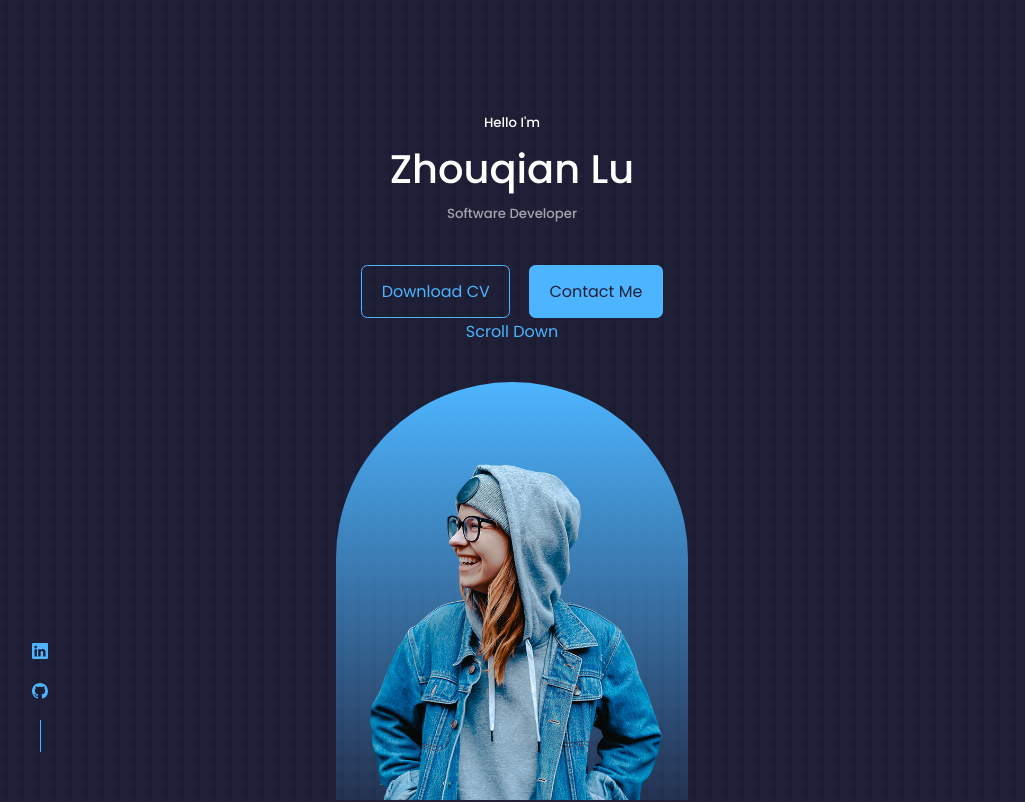
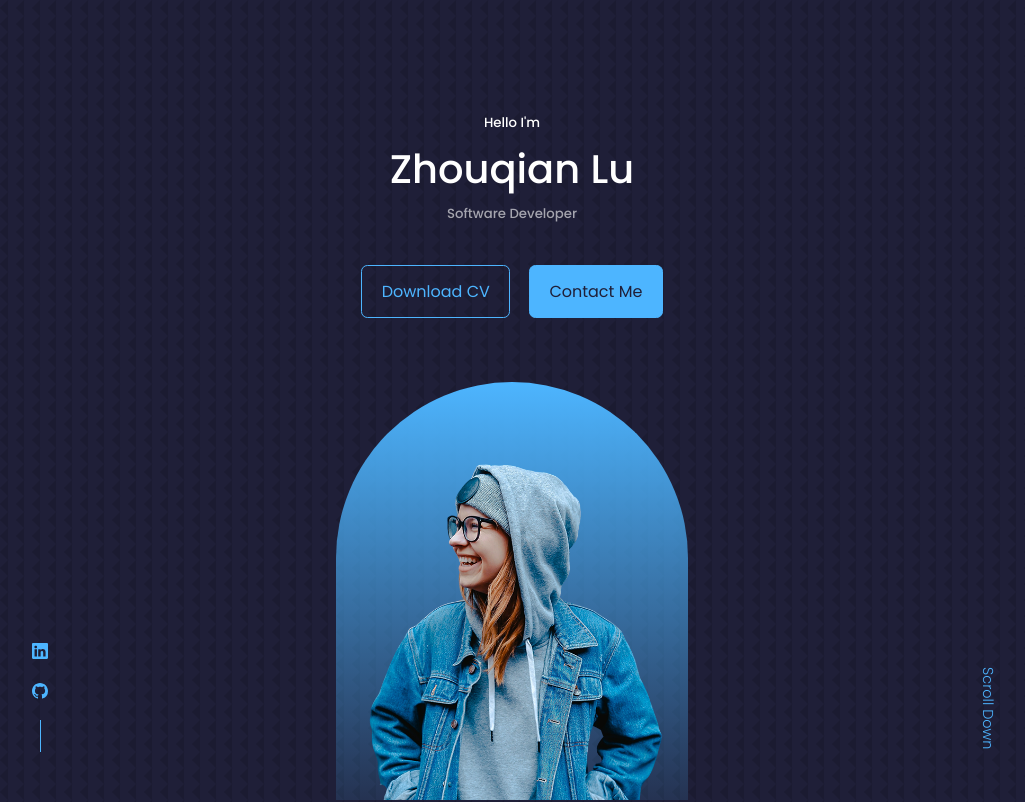
Before and after one commit to jzxl629/portfolio-website, a React (Create React App) app: page / in a window 1280 px wide. Shown: the top 802 px of the page, without its empty margins (128-1153 px from the left). Built offline with nearby package versions, Linux system fonts and the light colour scheme.

Commit message:
Fix the position of scroll bar in css

```diff
--- a/src/components/header/Header.jsx
+++ b/src/components/header/Header.jsx
@@ -18,7 +18,7 @@ const Header = () => {
           <img src={ME} alt="An image of myself" />
         </div>
 
-        <a href="#contact" className="scroll_down">
+        <a href="#contact" className="scroll__down">
           Scroll Down
         </a>
       </div>
--- a/src/components/header/header.css
+++ b/src/components/header/header.css
@@ -48,3 +48,13 @@ header {
     overflow:hidden;
     padding: 5rem 1.5rem 1.5rem 1.5rem;
 }
+
+/* ================ Scroll Down ================ */
+.scroll__down {
+    position: absolute;
+    right: -2.3rem;
+    bottom: 5rem;
+    transform: rotate(90deg);
+    font-weight: 300;
+    font-size: 0.9rem;
+}
```
